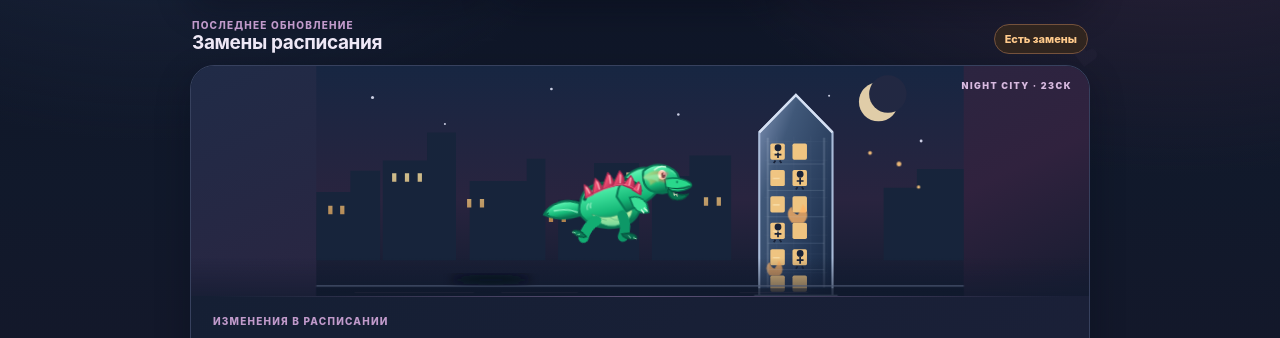
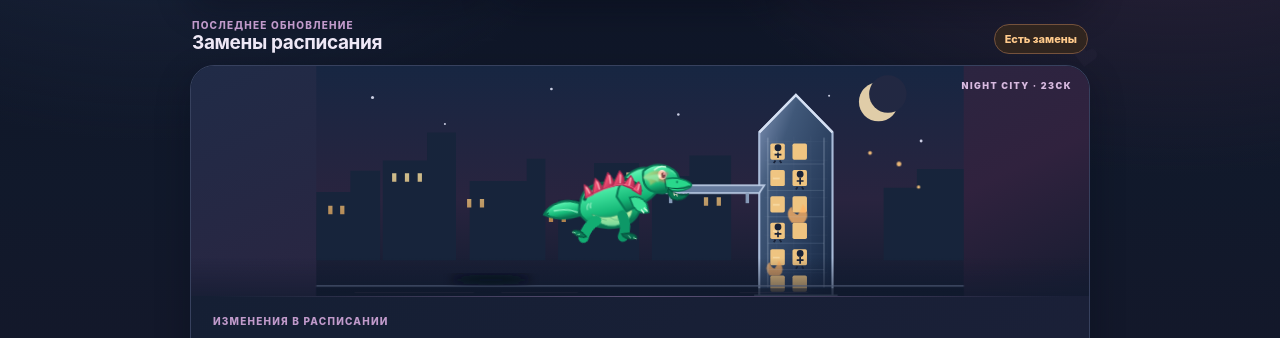
Before and after one commit to DM-vafl/23SK, a plain HTML site: page site/index.html in a window 1280 px wide. Shown: the part 449-787 px from the top of the page. Drawn offline with Linux system fonts and the light colour scheme.

Commit message:
Add rooftop landing ledge so dinosaur jump connects to building

```diff
--- a/site/index.html
+++ b/site/index.html
@@ -331,6 +331,10 @@
           <g stroke="#c4d5ec" stroke-opacity=".18" fill="none"><path d="M530 115H596M530 146H596M530 177H596M530 208H596M530 239H596"/></g>
           <path d="M563 34V16" stroke="#e8d5aa" stroke-width="3" filter="url(#softGlow)"/>
           <path d="M514 270H612" stroke="#b7c7df" stroke-width="3"/>
+          <!-- Small rooftop service ledge: the dinosaur lands here, not in mid-air -->
+          <path d="M404 140H526L520 149H411Z" fill="#667b9d" stroke="#b8c9e2" stroke-width="2"/>
+          <path d="M416 149v12m90-12v12" stroke="#879bb9" stroke-width="4"/>
+          <path d="M408 139H522" stroke="#ffe0a0" stroke-width="3" filter="url(#softGlow)"/>
           <path d="M530 84V260M596 84V260" stroke="#d1dff1" stroke-opacity=".22" stroke-width="2"/>
           <path d="M536 101h8m-8 31h8m-8 31h8m-8 31h8m-8 31h8" stroke="#fff0c6" stroke-width="2" opacity=".5"/>
         </g>
```
